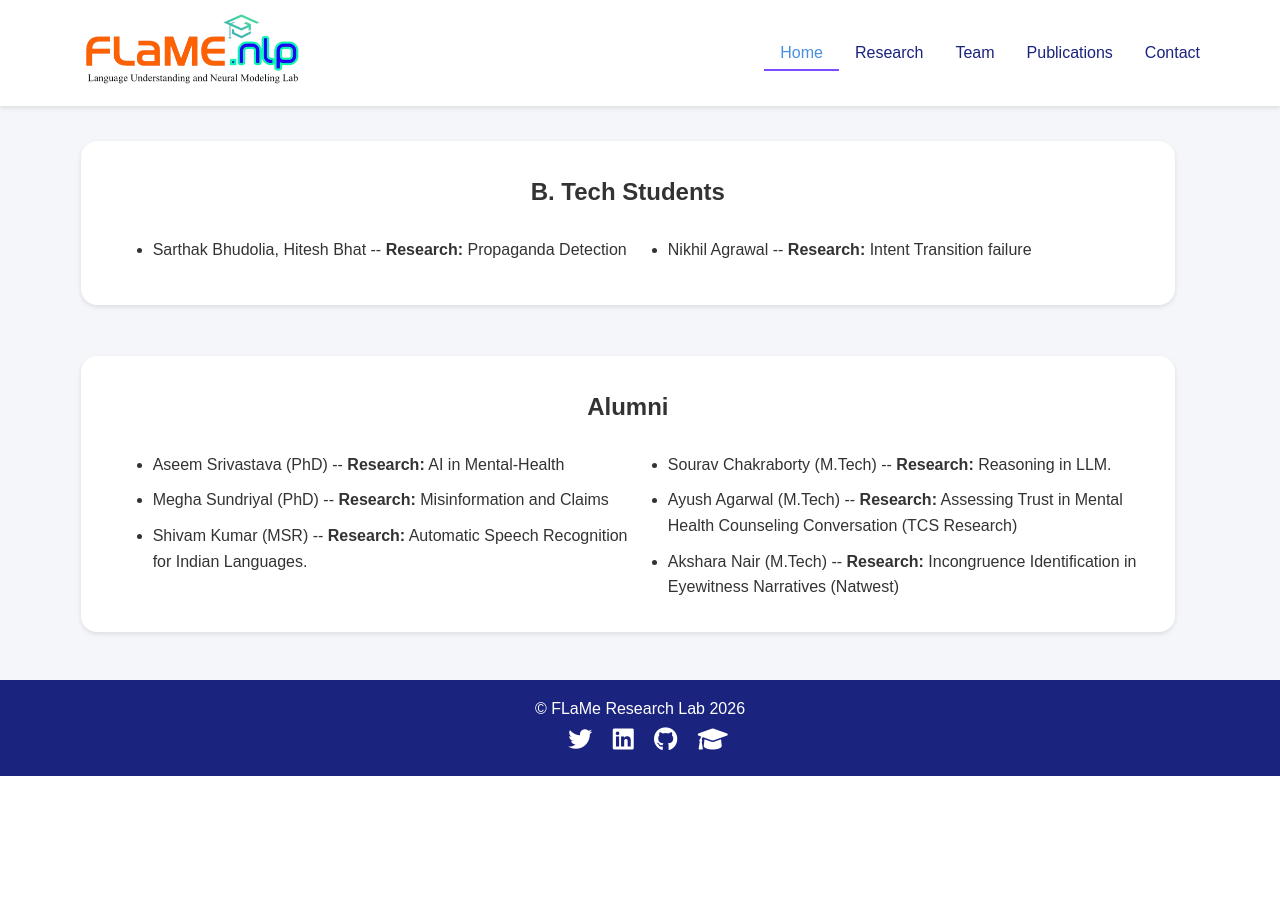
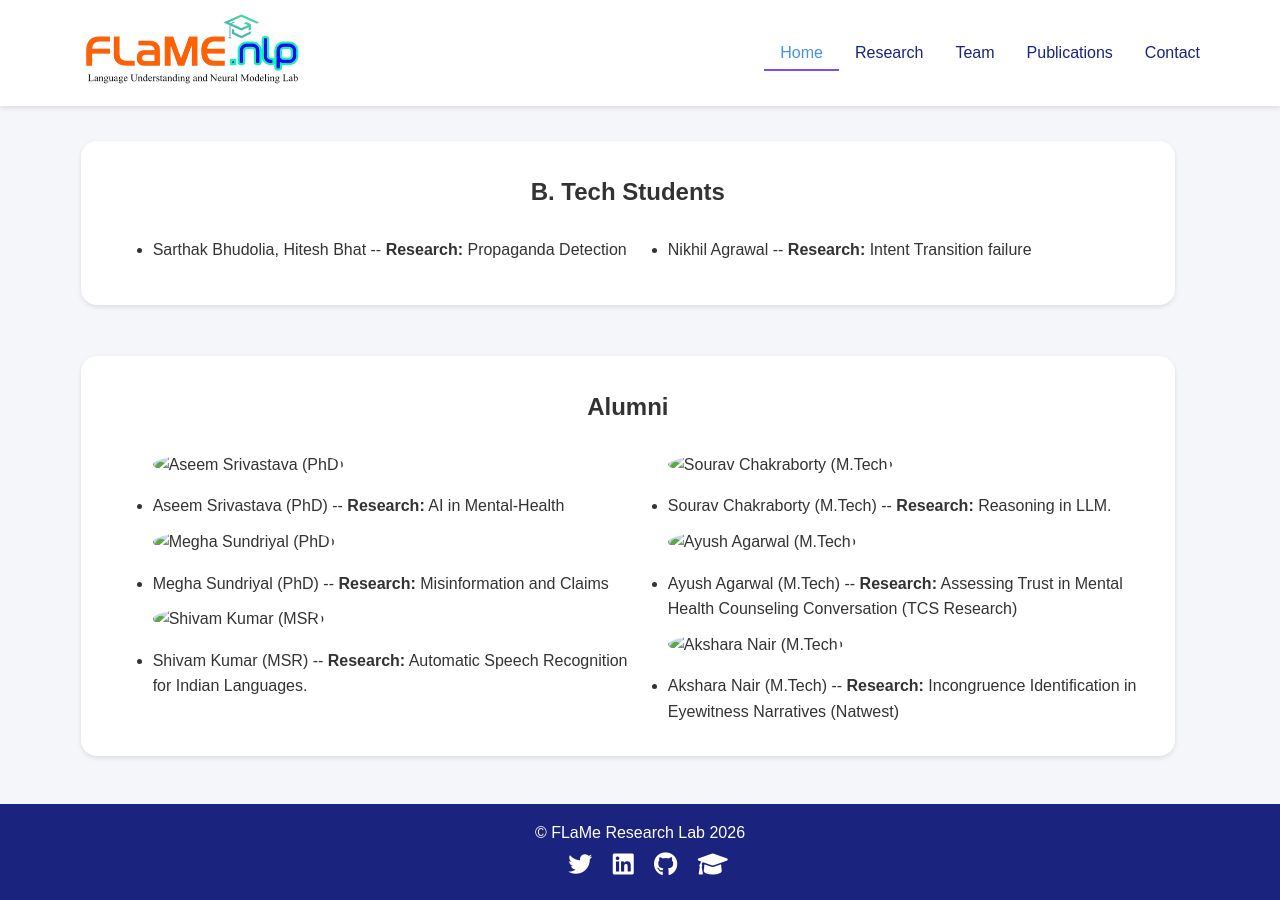
Before and after one commit to flamenlp/flamenlp.github.io, a Jekyll site: the page built from team.html, in a window 1280 px wide and 900 px high, scrolled down 1837 px. Built offline with Jekyll 4.4.1, drawn with Linux system fonts in a browser that asks for light colours; before the commit the page ends 2613 px from its top, so only the background shows below that.

Commit message:
Add image display for alumni team members

```diff
--- a/team.html
+++ b/team.html
@@ -123,6 +123,7 @@ title: Team
             <ul>
                 {% for member in site.data.team_members %}
                 {% if member.category == "alumni" %}
+                <img src="{{ member.image }}" alt="{{ member.name }}">
                 <li>{{ member.name }} -- <b>Research:</b> {{ member.research_focus }}</li>
                 {% endif %}
                 {% endfor %}
```
